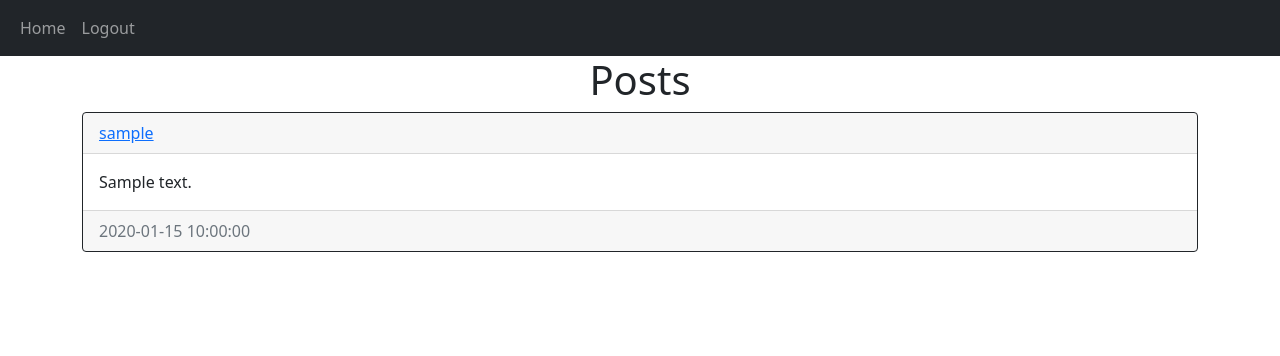
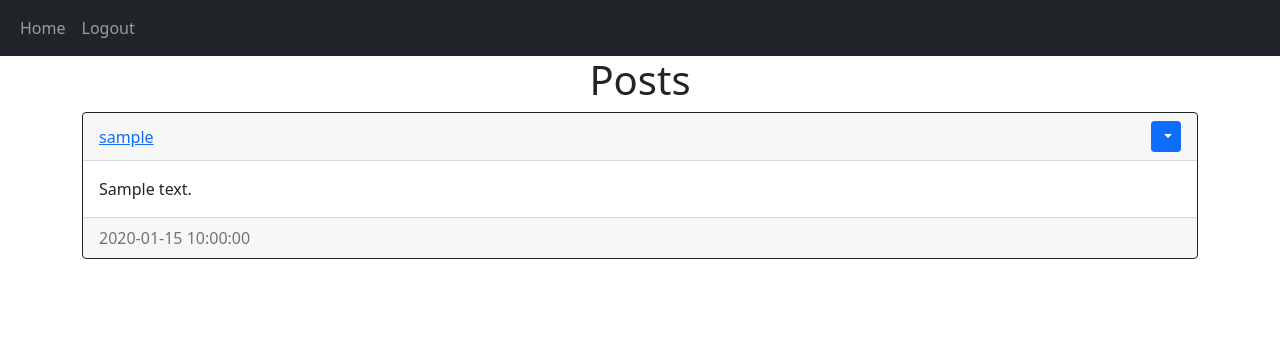
Before and after one commit to PerezChris99/SM-flask, a Flask app: page / in a window 1280 px wide. Shown: the top 356 px of the page. Run offline with Flask 2, Linux system fonts and the light colour scheme; a user stored in the database is signed in; tables that the repository leaves empty hold one stand-in row (values such as "Sample post").

Commit message:
added dropdown with delete button

```diff
--- a/website/templates/home.html
+++ b/website/templates/home.html
@@ -6,6 +6,13 @@
     <div class="card border-dark">
         <div class="card-header d-flex justify-content-between align-items-center">
             <a href="/user/{{post.user.username}}">{{post.user.username}}</a>
+            <div class="btn-group">
+                <button type="button" class="btn btn-sm btn-primary dropdown-toggle" data-bs-toggle="dropdown">
+                </button>
+                <ul class="dropdown-menu">
+                    <li><a href="/delete-post/{{post.id}}" class="dropdown-item">Delete</a></li>
+                </ul>
+            </div>
         </div>
         <div class="card-body">
             <div class="card-text">{{post.text}}</div>
@@ -13,6 +20,7 @@
         <div class="card-footer text-muted">
             {{post.date_created}}
         </div>
+
     </div>
     {% endfor %}
 </div>
```
